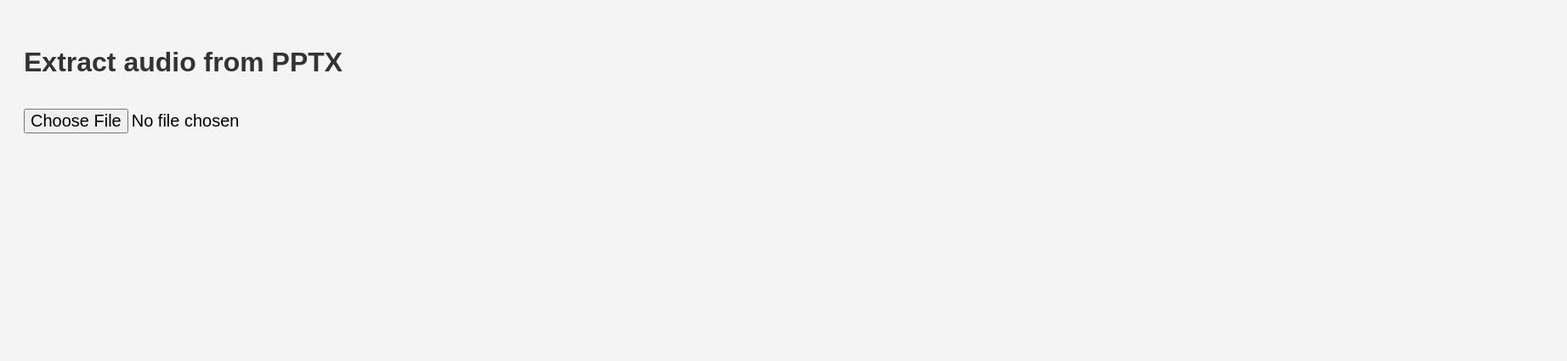
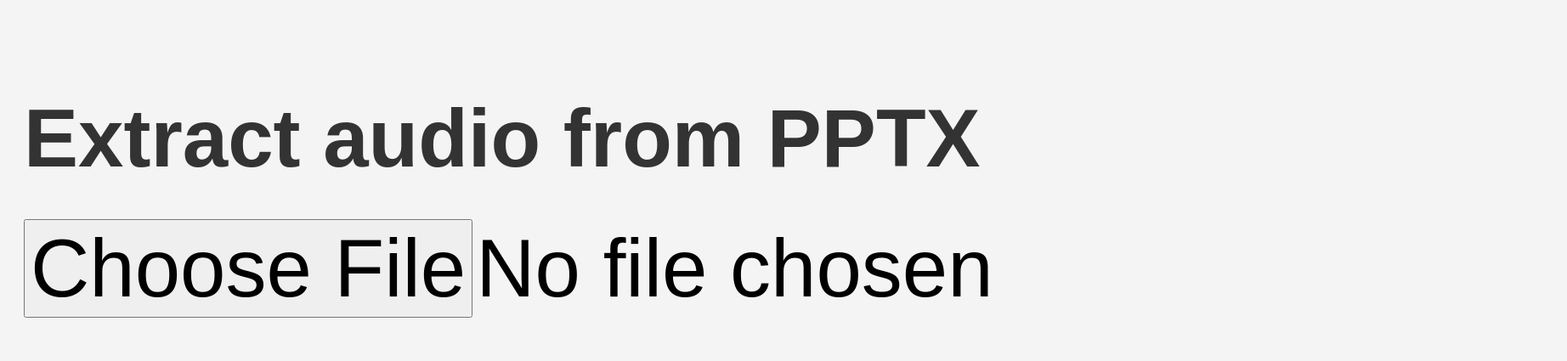
Before and after one commit to roly-biscotto/pptx-audio-extractor, a plain HTML site: page index.html in a window 1280 px wide. Shown: the whole page at 85% size, 1844 px wide, since content can reach past the window. Drawn offline with nearby package versions, Linux system fonts and the light colour scheme.

Commit message:
Adjust font sizes for consistency in index.html

```diff
--- a/index.html
+++ b/index.html
@@ -9,19 +9,21 @@
     font-family: Arial, sans-serif;
     padding: 20px;
     background-color: #f4f4f4;
+    font-size: 600%; /* الخط الأساسي لكل النصوص */
   }
   h2 {
-    font-size: 32px; /* حجم أكبر للعنوان */
+    font-size: 1em; /* h2 يستخدم حجم body الأساسي */
     color: #333;
+    margin-bottom: 20px;
   }
   input[type="file"] {
-    font-size: 20px; /* حجم أكبر لزر اختيار الملف */
-    margin: 10px 0;
+    font-size: 1em; /* زر رفع الملف بنفس حجم الخط الأساسي */
+    margin: 20px 0;
   }
   #result a {
-    font-size: 20px; /* حجم أكبر لروابط التحميل */
+    font-size: 1em; /* روابط التحميل بنفس حجم الخط */
     display: inline-block;
-    margin: 5px 0;
+    margin: 10px 0;
     color: #1a73e8;
     text-decoration: none;
   }
```
